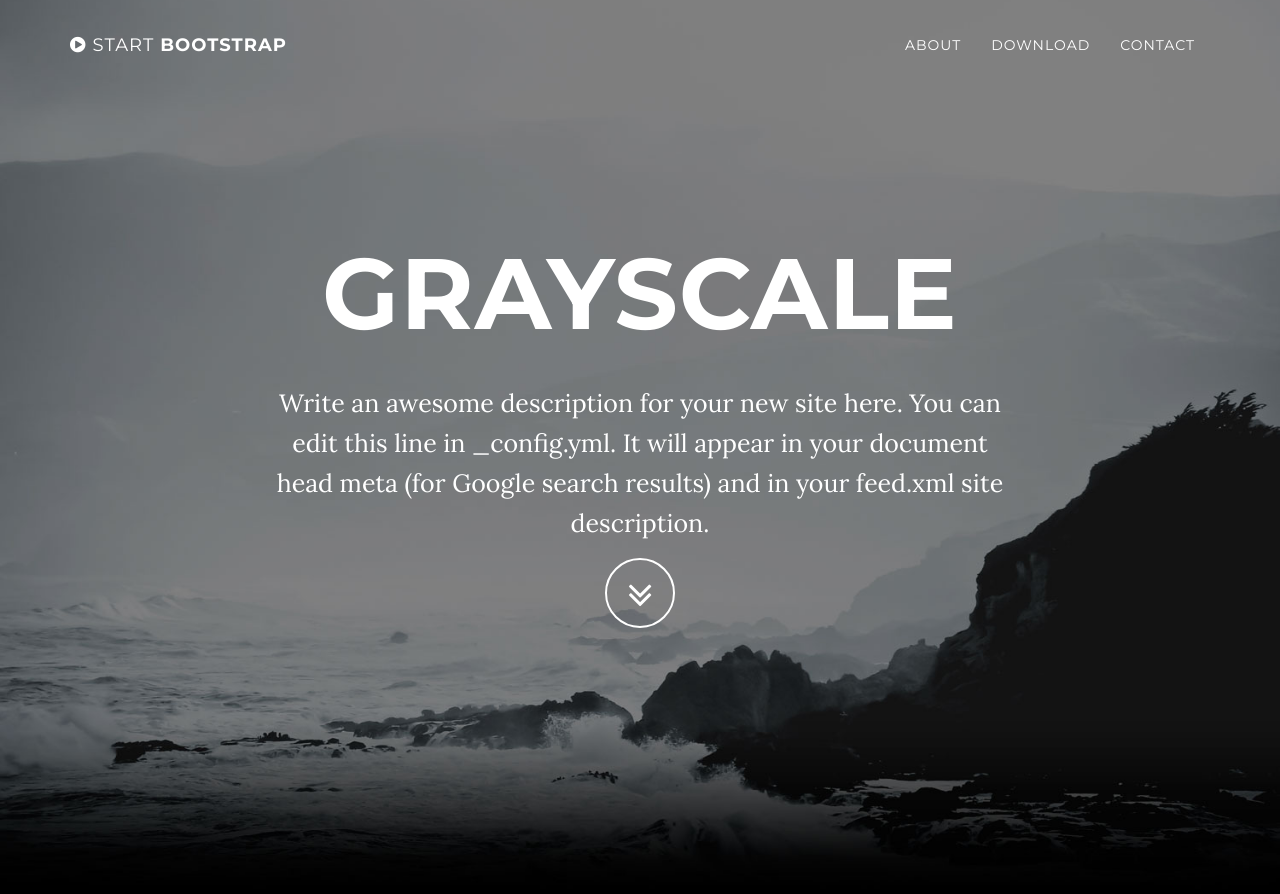
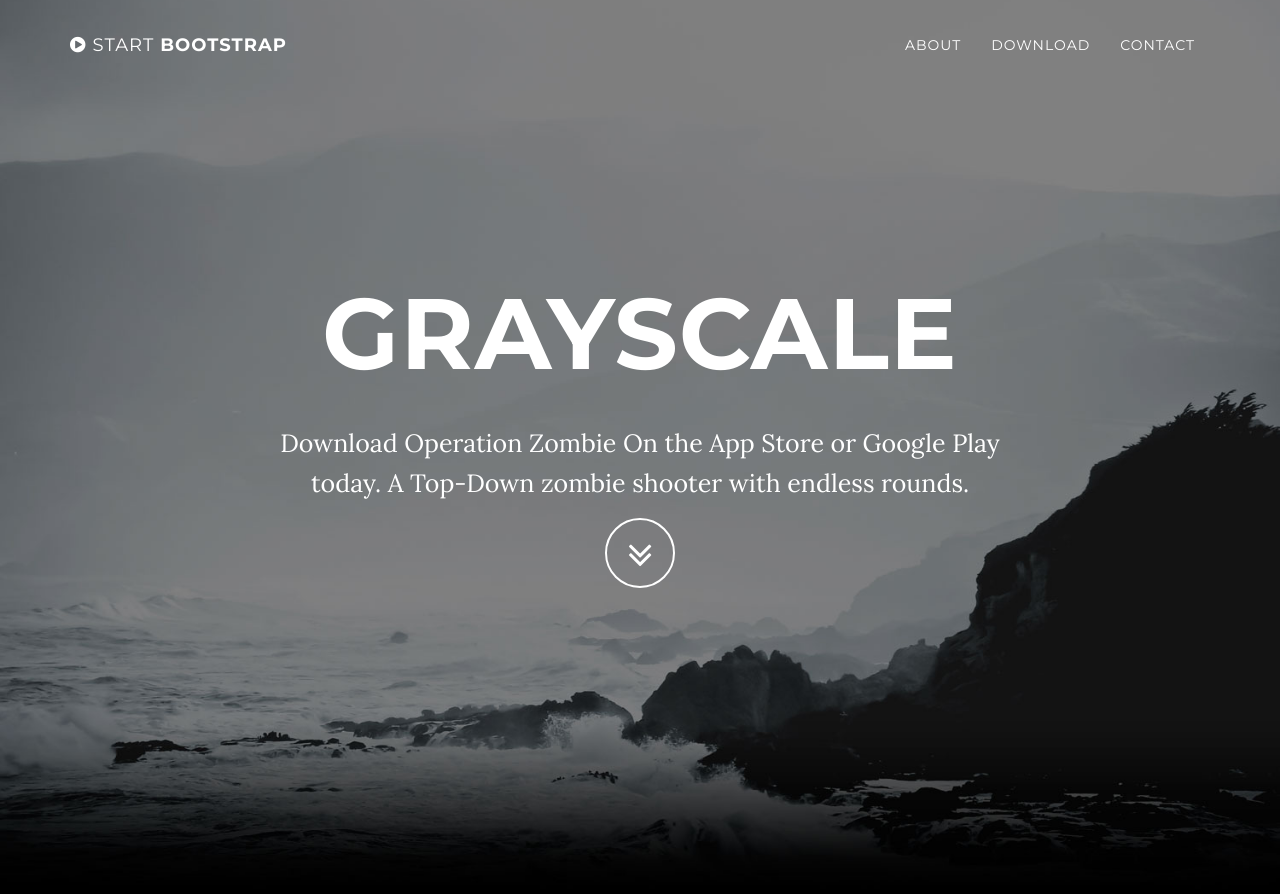
Before and after one commit to ronaldt-git/ronaldt-git.github.io, a Jekyll site: the page built from index.html, in a window 1280 px wide and 900 px high. Shown: the top 894 px of the window. Built offline with Jekyll 4.4.1, drawn with Linux system fonts in a browser that asks for light colours; some of the changed text lies outside the part shown.

Commit message:
Update _config.yml

```diff
--- a/_config.yml
+++ b/_config.yml
@@ -1,9 +1,9 @@
 
 # Site settings
 title: Grayscale
-email: your-email@domain.com
-url: https://example.github.io
-description: "Write an awesome description for your new site here. You can edit this line in _config.yml. It will appear in your document head meta (for Google search results) and in your feed.xml site description."
+email: outleveledgames.com
+url: https://ronaldt-git.github.io
+description: "Download Operation Zombie On the App Store or Google Play today. A Top-Down zombie shooter with endless rounds."
 
 # Color settings (hex-codes without the leading hash-tag)
 color:
```
